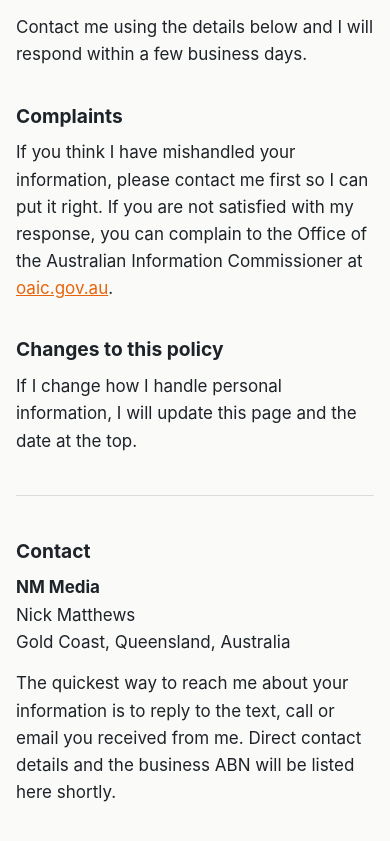
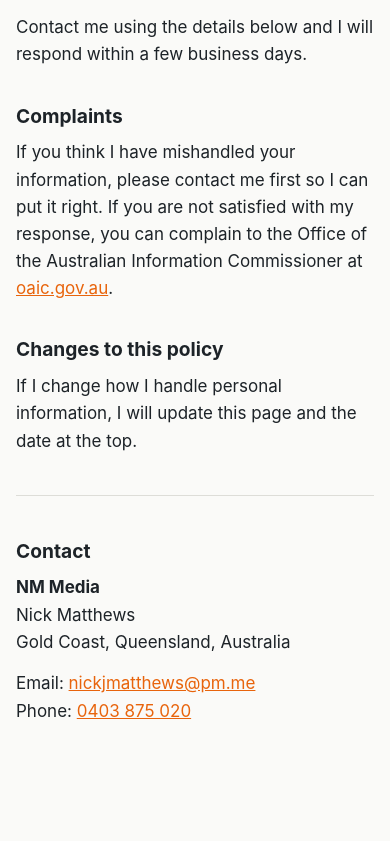
Before and after one commit to Fiqwy/nm-media, a plain HTML site: page privacy/index.html in a window 390 px wide. Shown: the part 2914-3755 px from the top of the page. After the commit the page ends 3717 px from the top, so only its background shows below. Drawn offline with Linux system fonts and the light colour scheme.

Commit message:
Add contact email and phone to the privacy policy
Replaces the interim "details listed shortly" line with the
NM Media email and mobile. No ABN shown yet.

Co-Authored-By: Claude Fable 5.1 <noreply@anthropic.com>

```diff
--- a/privacy/index.html
+++ b/privacy/index.html
@@ -80,7 +80,8 @@ a{color:var(--accent)}
 <p><strong>NM Media</strong><br>
 Nick Matthews<br>
 Gold Coast, Queensland, Australia</p>
-<p>The quickest way to reach me about your information is to reply to the text, call or email you received from me. Direct contact details and the business ABN will be listed here shortly.</p>
+<p>Email: <a href="mailto:nickjmatthews@pm.me">nickjmatthews@pm.me</a><br>
+Phone: <a href="tel:+61403875020">0403 875 020</a></p>
 </address>
 </main>
 </body>
```
